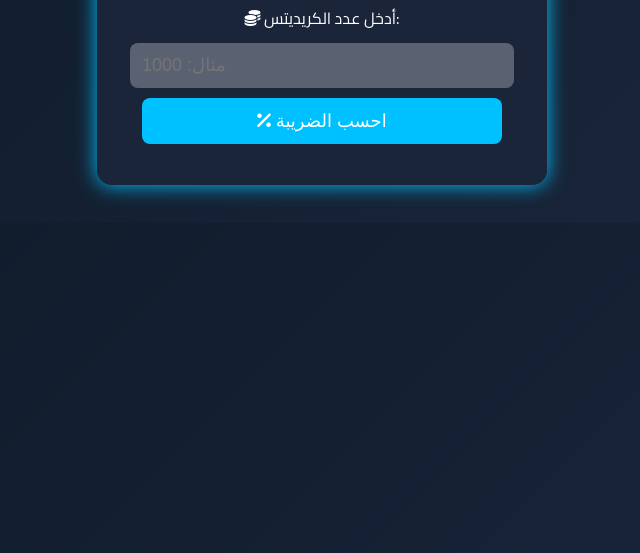
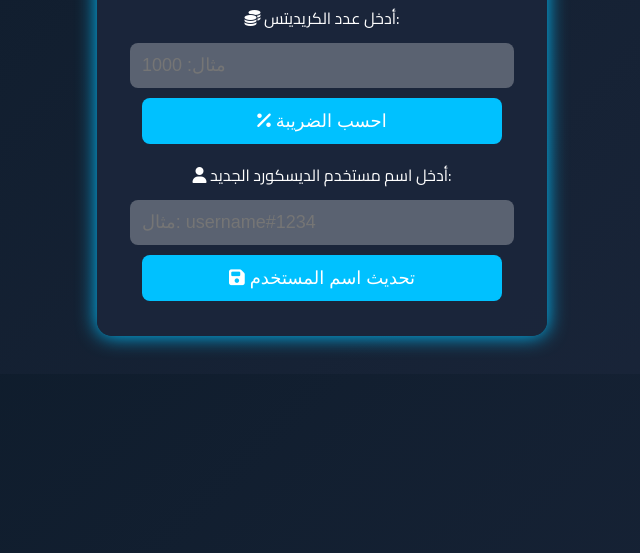
Before and after one commit to faizfaiz1/probottax, a plain HTML site: page index.html in a window 1280 px wide. Shown: the part 247-800 px from the top of the page, without its empty margins (318-958 px from the left). Drawn offline with Linux system fonts and the light colour scheme.

Commit message:
Update index.html

```diff
--- a/index.html
+++ b/index.html
@@ -52,13 +52,15 @@
         <input type="number" id="credits" placeholder="مثال: 1000" disabled>
         <button onclick="calculateTax()" disabled><i class="fas fa-percent"></i> احسب الضريبة</button>
         <p id="result"></p>
+        <label for="discord-username"><i class="fas fa-user"></i> أدخل اسم مستخدم الديسكورد الجديد:</label>
+        <input type="text" id="discord-username" placeholder="مثال: username#1234" disabled>
+        <button onclick="updateDiscordUsername()" disabled><i class="fas fa-save"></i> تحديث اسم المستخدم</button>
     </div>
 
     <script>
         let botConnected = false;
 
         function connectDiscord() {
-            // هنا نرسل طلبًا إلى السيرفر للتحقق من حالة البوت
             fetch('/api/connect')
                 .then(response => response.json())
                 .then(data => {
@@ -67,6 +69,8 @@
                         document.getElementById("status").innerText = "البوت متصل!";
                         document.getElementById("credits").disabled = false;
                         document.querySelector("button[onclick='calculateTax()']").disabled = false;
+                        document.getElementById("discord-username").disabled = false;
+                        document.querySelector("button[onclick='updateDiscordUsername()']").disabled = false;
                     } else {
                         alert("تعذر الاتصال بالبوت!");
                     }
@@ -88,6 +92,25 @@
                 <strong>المبلغ الذي يصل للشخص:</strong> ${finalAmount}
             `;
         }
+
+        function updateDiscordUsername() {
+            let username = document.getElementById("discord-username").value;
+            fetch('/api/update-username', {
+                method: 'POST',
+                headers: {
+                    'Content-Type': 'application/json'
+                },
+                body: JSON.stringify({ username: username })
+            })
+            .then(response => response.json())
+            .then(data => {
+                if (data.success) {
+                    alert("تم تحديث اسم المستخدم بنجاح!");
+                } else {
+                    alert("فشل في تحديث اسم المستخدم!");
+                }
+            });
+        }
     </script>
 </body>
 </html>
```
